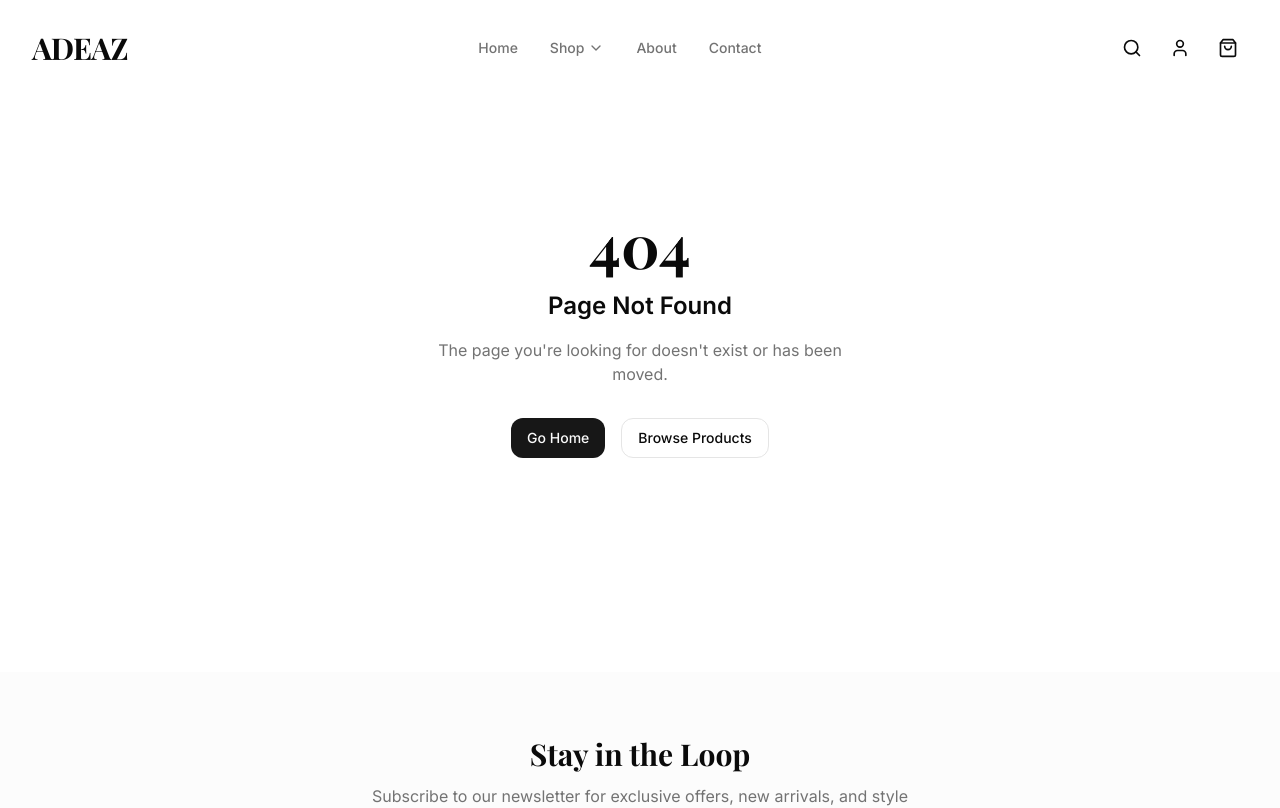
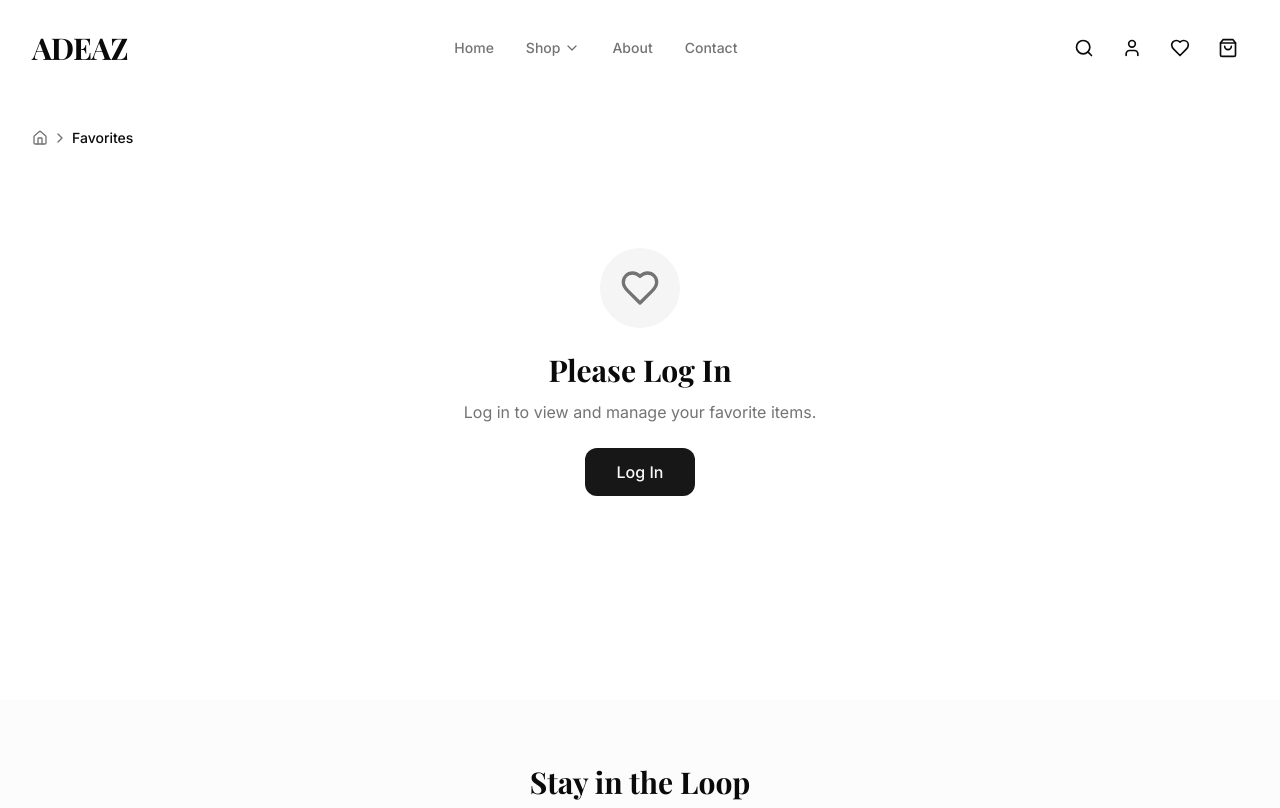
Before and after one commit to NimeshDeepamal/Adeaz-Website, a Next.js app: page /favorites in a window 1280 px wide. Before the commit this address had no page. Shown: the top 808 px of the page. Built offline with nearby package versions, Linux system fonts and the light colour scheme; a web font is replaced by a local one.

Commit message:
added favourite list

```diff
--- /dev/null
+++ b/app/favorites/page.tsx
@@ -0,0 +1,99 @@
+'use client'
+
+import { useEffect, useState } from 'react'
+import Link from 'next/link'
+import { Heart, ShoppingBag } from 'lucide-react'
+import { Container } from '@/components/ui/container'
+import { Breadcrumbs } from '@/components/ui/breadcrumbs'
+import { Button } from '@/components/ui/button'
+import { ProductGrid } from '@/components/product/product-grid'
+import { useAuth } from '@/lib/auth-context'
+import { getProductById, Product } from '@/data/products'
+
+export default function FavoritesPage() {
+  const { isLoggedIn, favorites } = useAuth()
+  const [favoriteProducts, setFavoriteProducts] = useState<Product[]>([])
+
+  useEffect(() => {
+    if (isLoggedIn && favorites.length > 0) {
+      const products = favorites
+        .map((id) => getProductById(id))
+        .filter((p): p is Product => p !== undefined)
+      setFavoriteProducts(products)
+    } else {
+      setFavoriteProducts([])
+    }
+  }, [isLoggedIn, favorites])
+
+  if (!isLoggedIn) {
+    return (
+      <div className="py-8">
+        <Container>
+          <Breadcrumbs items={[{ label: 'Favorites' }]} className="mb-6" />
+
+          <div className="min-h-[50vh] flex flex-col items-center justify-center text-center">
+            <div className="w-20 h-20 rounded-full bg-muted flex items-center justify-center mb-6">
+              <Heart className="w-10 h-10 text-muted-foreground" />
+            </div>
+            <h1 className="font-display text-2xl md:text-3xl font-bold mb-3">
+              Please Log In
+            </h1>
+            <p className="text-muted-foreground mb-6 max-w-md">
+              Log in to view and manage your favorite items.
+            </p>
+            <Button size="lg" asChild>
+              <Link href="/login">Log In</Link>
+            </Button>
+          </div>
+        </Container>
+      </div>
+    )
+  }
+
+  if (favoriteProducts.length === 0) {
+    return (
+      <div className="py-8">
+        <Container>
+          <Breadcrumbs items={[{ label: 'Favorites' }]} className="mb-6" />
+
+          <div className="min-h-[50vh] flex flex-col items-center justify-center text-center">
+            <div className="w-20 h-20 rounded-full bg-muted flex items-center justify-center mb-6">
+              <Heart className="w-10 h-10 text-muted-foreground" />
+            </div>
+            <h1 className="font-display text-2xl md:text-3xl font-bold mb-3">
+              No Favorites Yet
+            </h1>
+            <p className="text-muted-foreground mb-6 max-w-md">
+              Start adding items to your favorites by clicking the heart icon on products you love.
+            </p>
+            <Button size="lg" asChild>
+              <Link href="/shop">
+                <ShoppingBag className="mr-2 h-5 w-5" />
+                Start Shopping
+              </Link>
+            </Button>
+          </div>
+        </Container>
+      </div>
+    )
+  }
+
+  return (
+    <div className="py-8">
+      <Container>
+        <Breadcrumbs items={[{ label: 'Favorites' }]} className="mb-6" />
+
+        <div className="mb-8">
+          <h1 className="font-display text-3xl md:text-4xl font-bold mb-2">
+            My Favorites
+          </h1>
+          <p className="text-muted-foreground">
+            {favoriteProducts.length} {favoriteProducts.length === 1 ? 'item' : 'items'} in your favorites
+          </p>
+        </div>
+
+        <ProductGrid products={favoriteProducts} />
+      </Container>
+    </div>
+  )
+}
--- a/components/layout/Header.tsx
+++ b/components/layout/Header.tsx
@@ -12,11 +12,13 @@ import {
   Menu,
   X,
   ChevronDown,
+  Heart,
 } from 'lucide-react'
 import { cn } from '@/lib/utils'
 import { Button } from '@/components/ui/button'
 import { Container } from '@/components/ui/container'
 import { useCart } from '@/lib/cart-context'
+import { useAuth } from '@/lib/auth-context'
 import { CartDrawer } from '@/components/cart/cart-drawer'
 
 const navigation = [
@@ -38,8 +40,10 @@ export function Header() {
   const [isShopDropdownOpen, setIsShopDropdownOpen] = useState(false)
   const pathname = usePathname()
   const { itemCount, isOpen, setIsOpen } = useCart()
+  const { favorites } = useAuth()
 
   const isShopActive = pathname?.startsWith('/shop')
+  const favoritesCount = favorites.length
 
   useEffect(() => {
     const handleScroll = () => {
@@ -198,6 +202,17 @@ export function Header() {
                 </Button>
               </Link>
 
+              <Link href="/favorites">
+                <Button variant="ghost" size="icon" className="relative" aria-label="Favorites">
+                  <Heart className="h-5 w-5" />
+                  {favoritesCount > 0 && (
+                    <span className="absolute -top-1 -right-1 h-5 w-5 rounded-full bg-red-500 text-[10px] font-medium text-white flex items-center justify-center">
+                      {favoritesCount > 99 ? '99+' : favoritesCount}
+                    </span>
+                  )}
+                </Button>
+              </Link>
+
               <Button
                 variant="ghost"
                 size="icon"
```
